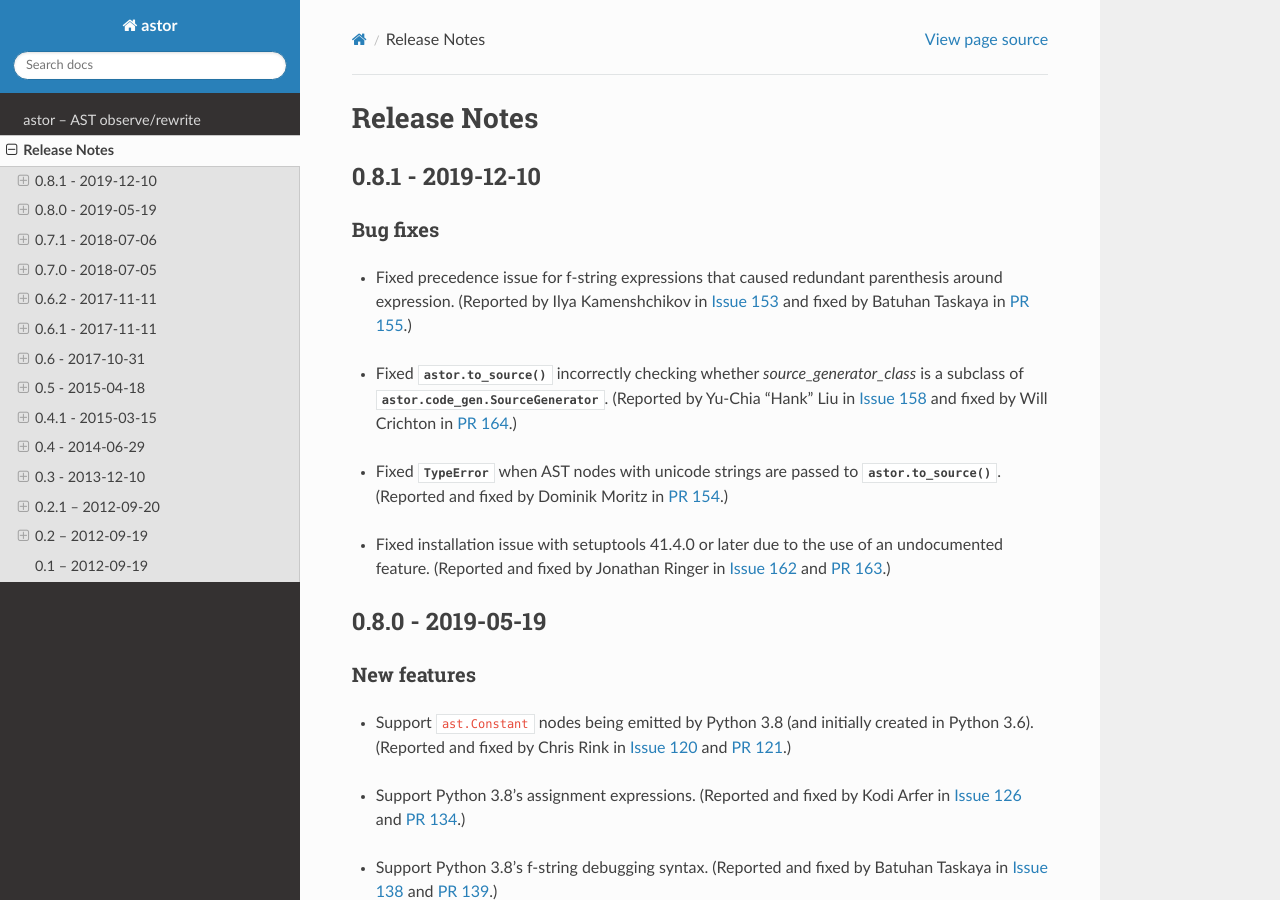
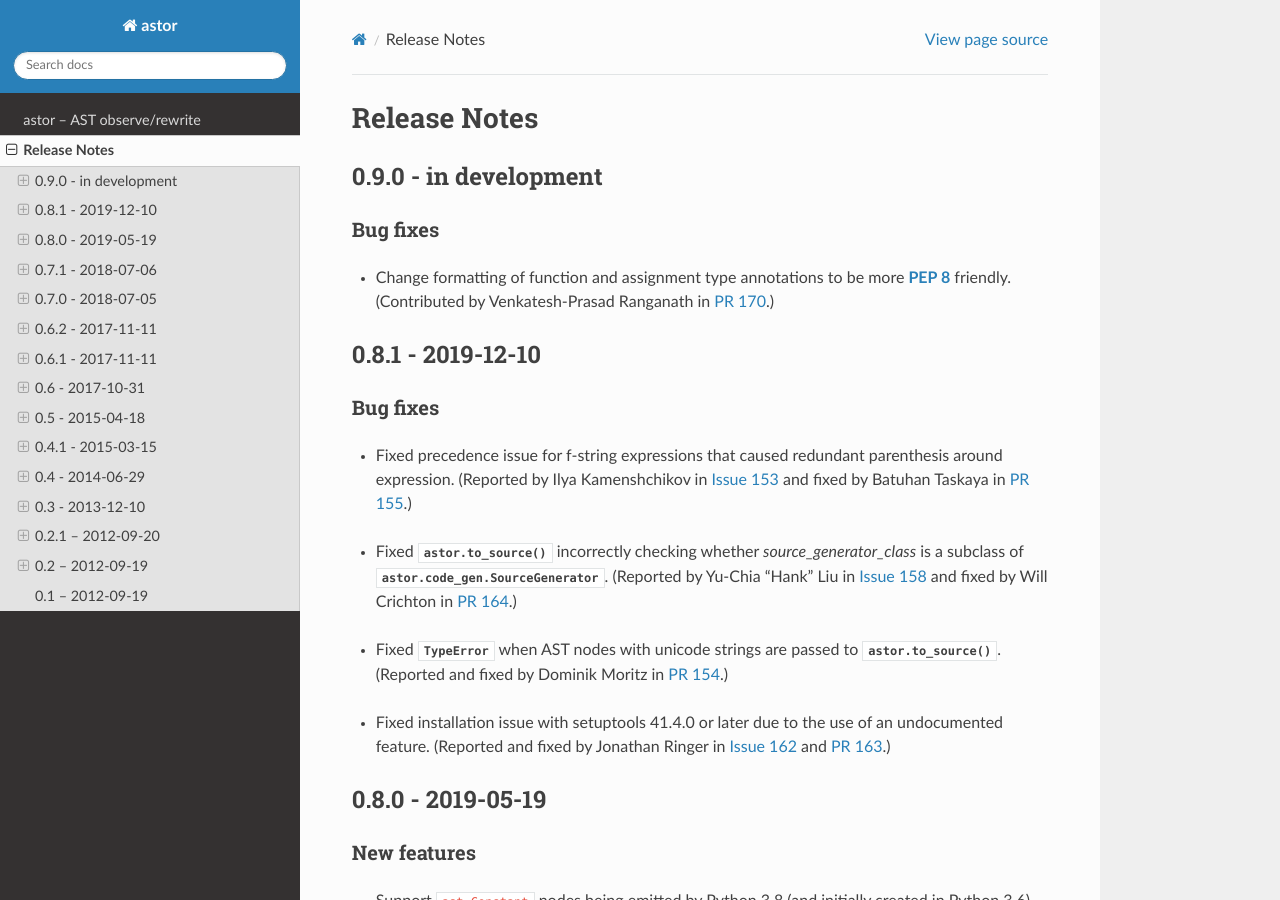
Before and after one commit to berkerpeksag/astor, a Sphinx documentation site: the page built from docs/changelog.rst, in a window 1280 px wide and 900 px high. Built offline with Sphinx 7.4.7 and the Read the Docs theme 2.0.0, drawn with Linux system fonts in a browser that asks for light colours; the version number could not be read and is left out.

Commit message:
Add space around "->" to make source PEP 8 friendly (#170)

```diff
--- a/docs/changelog.rst
+++ b/docs/changelog.rst
@@ -1,6 +1,18 @@
 =============
 Release Notes
 =============
+
+0.9.0 - in development
+----------------------
+
+Bug fixes
+~~~~~~~~~
+
+* Change formatting of function and assignment type annotations to be more
+  :pep:`8` friendly.
+  (Contributed by Venkatesh-Prasad Ranganath in `PR 170`_.)
+
+.. _`PR 170`: https://github.com/berkerpeksag/astor/pull/170
 
 0.8.1 - 2019-12-10
 ------------------
```
Also changed, not shown: 2 other files.
